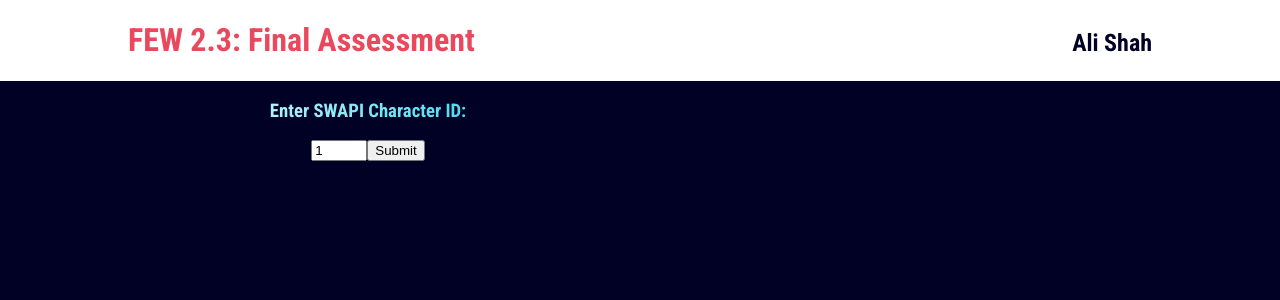
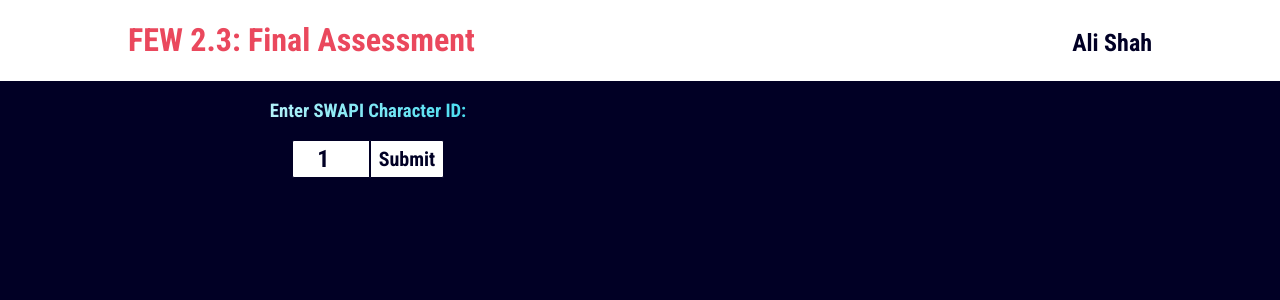
Before and after one commit to shah-a/few2.3-05-final-assessment, a React (Vite) app: page / in a window 1280 px wide. Shown: the top 300 px of the page. Built offline with nearby package versions, Linux system fonts and the light colour scheme.

Commit message:
Add: styles for `Display` and `Form`

```diff
--- a/src/components/Display/Display.css
+++ b/src/components/Display/Display.css
@@ -12,3 +12,20 @@
   width: fit-content;
   text-align: left;
 }
+
+.Display button {
+  padding: 0.33rem 1.5rem;
+  color: var(--dark);
+  font-family: inherit;
+  font-size: 1.25rem;
+  font-weight: bold;
+  border: 1px solid var(--dark);
+  border-radius: 0.125rem;
+  background-color: var(--light);
+  transition: all 150ms;
+}
+
+.Display button:hover {
+  color: var(--light);
+  background-color: var(--red);
+}
--- a/src/components/Form/Form.css
+++ b/src/components/Form/Form.css
@@ -4,3 +4,36 @@
   -webkit-background-clip: text;
   color: transparent;
 }
+
+.Form .input {
+  display: flex;
+  justify-content: center;
+}
+
+.Form input {
+  padding: 0.25rem 0.5rem;
+  color: var(--dark);
+  text-align: center;
+  font-family: inherit;
+  font-size: 1.5rem;
+  font-weight: bold;
+  border: 1px solid var(--dark);
+  border-radius: 0.125rem 0 0 0.125rem;
+}
+
+.Form button {
+  padding: 0.25rem 0.5rem;
+  color: var(--dark);
+  font-family: inherit;
+  font-size: 1.25rem;
+  font-weight: bold;
+  border: 1px solid var(--dark);
+  border-radius: 0 0.125rem 0.125rem 0;
+  background-color: var(--light);
+  transition: all 150ms;
+}
+
+.Form button:hover {
+  color: var(--light);
+  background-color: var(--red);
+}
--- a/src/components/Form/index.jsx
+++ b/src/components/Form/index.jsx
@@ -17,8 +17,8 @@ function Form({ id, setId, setData }) {
           return setData(res);
         }}
       >
-        <label>
-          <h3>Enter SWAPI Character ID:</h3>
+        <h3>Enter SWAPI Character ID:</h3>
+        <div className="input">
           <input
             type="number"
             min="1"
@@ -26,8 +26,8 @@ function Form({ id, setId, setData }) {
             value={id || 1}
             onChange={(e) => setId(parseInt(e.target.value, 10) || 1)}
           />
-        </label>
-        <button type="submit">Submit</button>
+          <button type="submit">Submit</button>
+        </div>
       </form>
     </div>
   );
```
Also changed, not shown: .eslintrc.json.
